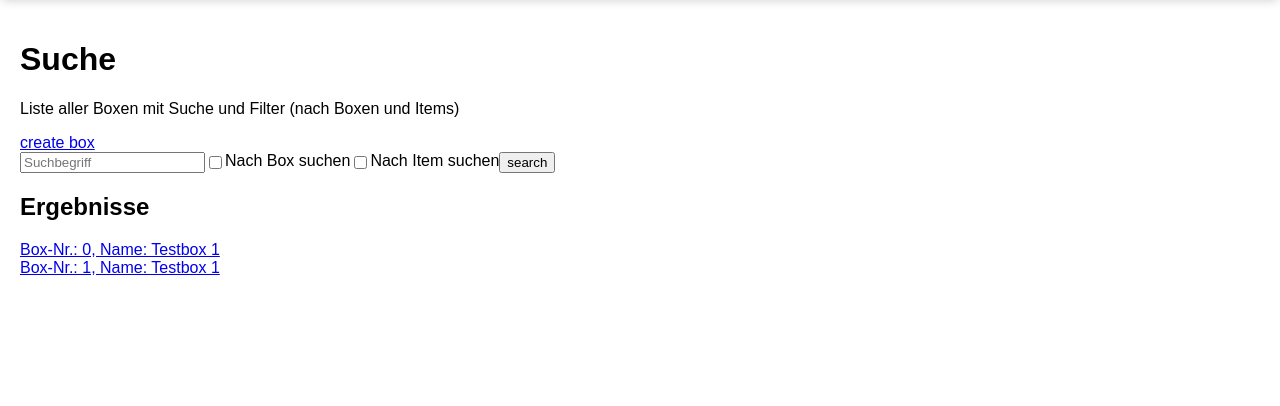
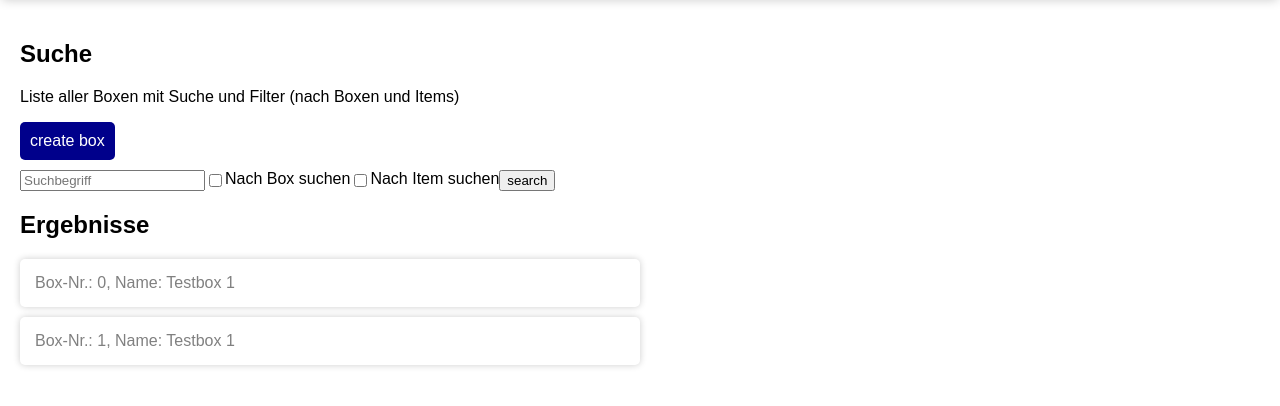
Before and after one commit to fabio-litscher/prog2, a Flask app: page / in a window 1280 px wide. Shown: the part 75-481 px from the top of the page. Run offline with Flask 2, Linux system fonts and the light colour scheme.

Commit message:
list and link styling

```diff
--- a/chaosbox/main.py
+++ b/chaosbox/main.py
@@ -34,7 +34,8 @@
         box_description = request.form['box_description']
         boxes[box_id] = {
             'box_name': box_name,
-            'box_description': box_description
+            'box_description': box_description,
+            'box_items': {}
         }
 
         return redirect(url_for('home'))
@@ -57,7 +58,11 @@
 
         # add box to boxes
         key_list = list(boxes[box_id]['box_items'].keys())
-        next_key = str(int(key_list[-1])+1)
+        if len(key_list) != 0:
+            next_key = str(int(key_list[-1])+1)
+        else:
+            next_key = '0'
+
         item_name = request.form['item_name']
         item_description = request.form['item_description']
         item_quantity = request.form['item_quantity']
--- a/chaosbox/static/main.css
+++ b/chaosbox/static/main.css
@@ -9,12 +9,31 @@
 	display: flex;
 	align-items: center;
 	padding-left: 20px;
-	box-shadow: bottom black 10px;
 	box-shadow: 0 2px 10px -2px rgba(0,0,0,.2);
 }
 
 main {
 	padding: 20px;
+}
+
+main section {
+	width: 50%;
+}
+
+a.btn-default {
+	text-decoration: none;
+	padding: 10px;
+	margin-bottom: 10px;
+	color: black;
+	color: white;
+	background-color: darkgrey;
+	background-color: darkblue;
+	display: inline-block;
+	transition: 0.5s ease;
+	border-radius: 5px;
+}
+a.btn-default:hover {
+	transform: scale(0.95);
 }
 
 #search-form {
@@ -25,3 +44,28 @@
 	list-style-type: none;
 	padding: 0;
 }
+
+ul.default-list li {
+	margin: 10px 0 10px 0;
+	border-radius: 5px;
+	box-shadow: 0 5px 10px -2px rgba(0,0,0,.2);
+	box-shadow: 0 0 7px 0px rgba(0,0,0,.2);
+	transition: 0.5s ease;
+}
+
+ul.default-list li a {
+	padding: 15px;
+	width: 100%;
+	display: block;
+	text-decoration: none;
+	color: grey;
+}
+ul.default-list li:hover {
+	color: black;
+	transform: scale(0.98);
+	/*background-color: darkblue;*/
+}
+ul.default-list li a:hover {
+	/*color: white;*/
+	color: black;
+}
--- a/chaosbox/templates/box.html
+++ b/chaosbox/templates/box.html
@@ -16,12 +16,14 @@
 
 			<a href="{{ url_for('item', box_id=box_id)}}">create item</a>
 			<h2>Items</h2>
+			{% if box['box_items'] %}
 			{% for item, data in box['box_items'].items() %}
 				<a href="{{ url_for('item', box_id=box_id, item_id=item) }}">item {{ item }}:</a><br />
 				<span>{{ data['item_name'] }}</span><br />
 				<span>{{ data['item_description'] }}</span><br />
 				<span>{{ data['item_quantity'] }}</span><br /><br />
 			{% endfor %}
+			{% endif %}
 
 		{% else %}
 			<form method="post">
--- a/chaosbox/templates/index.html
+++ b/chaosbox/templates/index.html
@@ -3,12 +3,15 @@
 	<body>
 		{% include "header_nav.html" %}
 		<main>
+			<section>
 				<h1>Suche</h1>
 				<p>Liste aller Boxen mit Suche und Filter (nach Boxen und Items)</p>
 
+				<a class="
+				btn-default" href="{{ url_for('box', box_id=None)}}">create box</a>
+			</section>
 
-			<a href="{{ url_for('box', box_id=None)}}">create box</a>
-
+			<section>
 				<form id="search-form" name="search-form" method="get">
 					<input type="text" name="search-query" placeholder="Suchbegriff" />
 
@@ -21,8 +24,6 @@
 					<input type="submit" name="execute-search" value="search" />
 				</form>
 
-
-			<section>
 				<h1>Ergebnisse</h1>
 					<ul class="default-list">
 					{% if boxes %}
```
Lines whose indentation alone changed are shown as unchanged.
